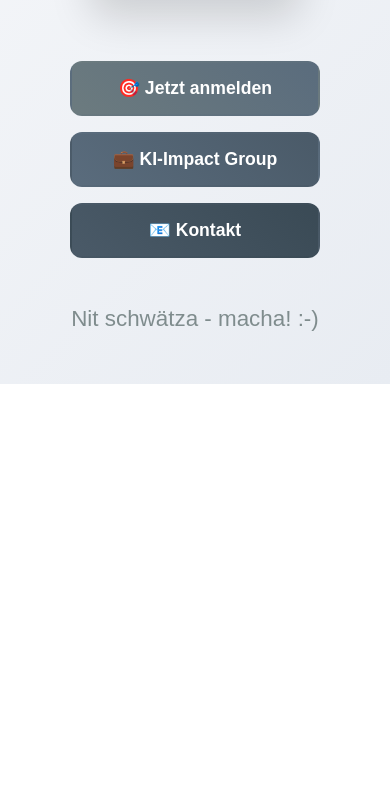
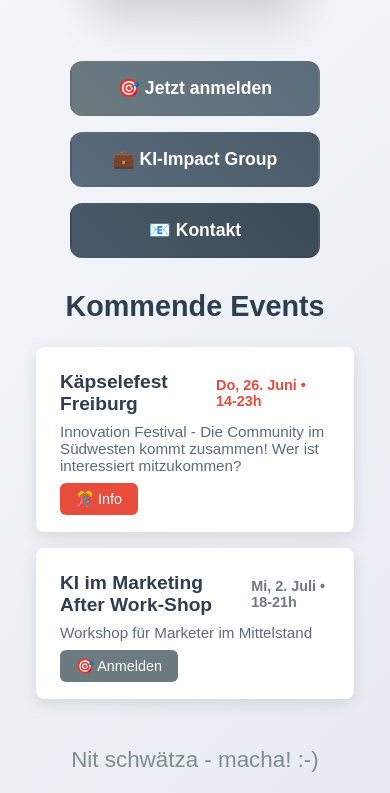
Before and after one commit to finnern/ki-impact, a plain HTML site: page index.html in a window 390 px wide. Shown: the part 460-1253 px from the top of the page. Before the commit the page ends 844 px from the top, so only its background shows below. Drawn offline with Linux system fonts and the light colour scheme.

Commit message:
Update index.html Event section

```diff
--- a/index.html
+++ b/index.html
@@ -172,7 +172,69 @@
             📧 Kontakt
         </a>
     </div>
+    <!-- Events Section -->
+        <div class="events-section" style="margin-top: 2rem; max-width: 600px; width: 100%;">
+            <h2 style="text-align: center; color: #2c3e50; font-size: 1.8rem; margin-bottom: 1.5rem;">Kommende Events</h2>
 
+            <div class="event-cards" style="display: flex; flex-direction: column; gap: 1rem;">
+
+                <!-- Käpselefest -->
+                <div class="event-card" style="background: white; border-radius: 8px; padding: 1.5rem; box-shadow: 0 5px 15px rgba(0,0,0,0.1);">
+                    <div style="display: flex; justify-content: space-between; align-items: center; margin-bottom: 0.5rem;">
+                        <h3 style="color: #2c3e50; margin: 0; font-size: 1.2rem;">Käpselefest Freiburg</h3>
+                        <span style="color: #e74c3c; font-weight: bold; font-size: 0.9rem;">Do, 26. Juni • 14-23h</span>
+                    </div>
+                    <p style="color: #5a6c7d; margin-bottom: 1rem; font-size: 0.95rem;">
+                        Innovation Festival - Die Community im Südwesten kommt zusammen! Wer ist interessiert mitzukommen?
+                    </p>
+                    <a href="https://www.innovation-festival.de/" style="background: #e74c3c; color: white; padding: 8px 16px; text-decoration: none; border-radius: 6px; font-size: 0.9rem;" target="_blank">
+                        🎊 Info
+                    </a>
+                </div>
+
+                <!-- KI im Marketing Workshop -->
+                <div class="event-card" style="background: white; border-radius: 8px; padding: 1.5rem; box-shadow: 0 5px 15px rgba(0,0,0,0.1);">
+                    <div style="display: flex; justify-content: space-between; align-items: center; margin-bottom: 0.5rem;">
+                        <h3 style="color: #2c3e50; margin: 0; font-size: 1.2rem;">KI im Marketing After Work-Shop</h3>
+                        <span style="color: #6c7b7f; font-weight: bold; font-size: 0.9rem;">Mi, 2. Juli • 18-21h</span>
+                    </div>
+                    <p style="color: #5a6c7d; margin-bottom: 1rem; font-size: 0.95rem;">
+                        Workshop für Marketer im Mittelstand
+                    </p>
+                    <a href="https://forms.gle/5J7AyzCr3zmHVehR6" style="background: #6c7b7f; color: white; padding: 8px 16px; text-decoration: none; border-radius: 6px; font-size: 0.9rem;" target="_blank">
+                        🎯 Anmelden
+                    </a>
+                </div>
+
+            </div>
+        </div>
+
+        <style>
+        .event-card:hover {
+            transform: translateY(-5px);
+        }
+
+        .event-btn:hover {
+            transform: translateY(-2px);
+            box-shadow: 0 5px 15px rgba(0,0,0,0.2);
+        }
+
+        @media (max-width: 768px) {
+            .event-cards {
+                padding: 0 1rem;
+            }
+
+            .event-card {
+                padding: 1.5rem !important;
+            }
+
+            .event-btn {
+                width: 100%;
+                text-align: center;
+                margin-bottom: 0.5rem;
+            }
+        }
+        </style>
     <div class="footer">
         <p>Nit schwätza - macha! :-)</p>
     </div>
```
